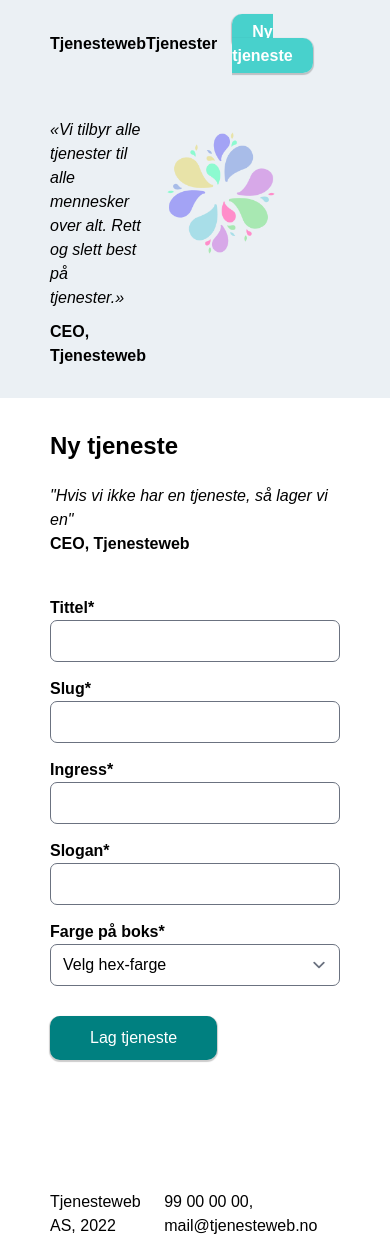
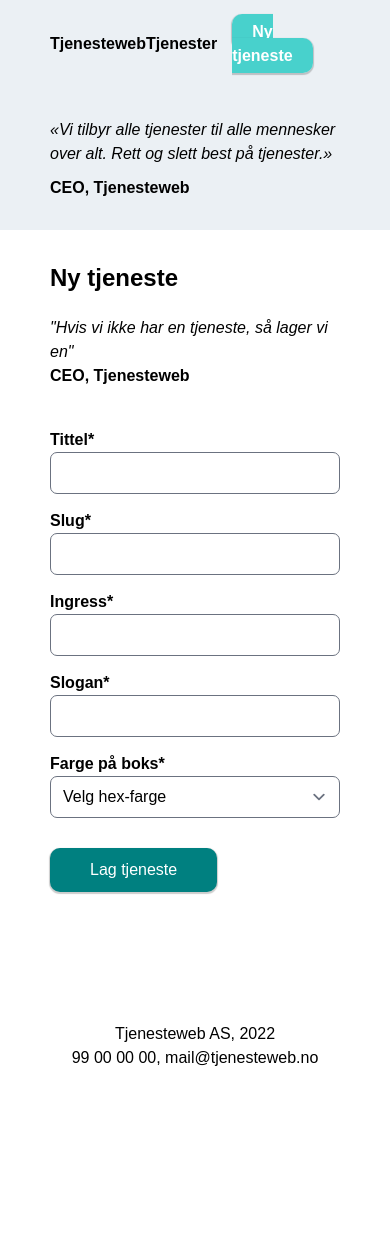
Before and after one commit to chaaban95/UIN-eksamen, a React (Create React App) app in the folder react_oppgave_2_2/frontend/: page /new in a window 390 px wide. After the commit the page ends 1090 px from the top, so only its background shows below. Built offline with nearby package versions, Linux system fonts and the light colour scheme.

Commit message:
media queries

```diff
--- a/react_oppgave_2_2/frontend/src/styles/css/main.css
+++ b/react_oppgave_2_2/frontend/src/styles/css/main.css
@@ -195,3 +195,21 @@
   align-self: flex-start;
   padding: 10px 40px;
 }
+
+@media only screen and (max-width: 900px) {
+  .circles {
+    margin-right: 0px;
+    max-width: 140px;
+  }
+}
+
+@media only screen and (max-width: 650px) {
+  .circles {
+    display: none;
+  }
+  .footer {
+    flex-direction: column;
+    justify-content: center;
+    align-items: center;
+  }
+}
```
